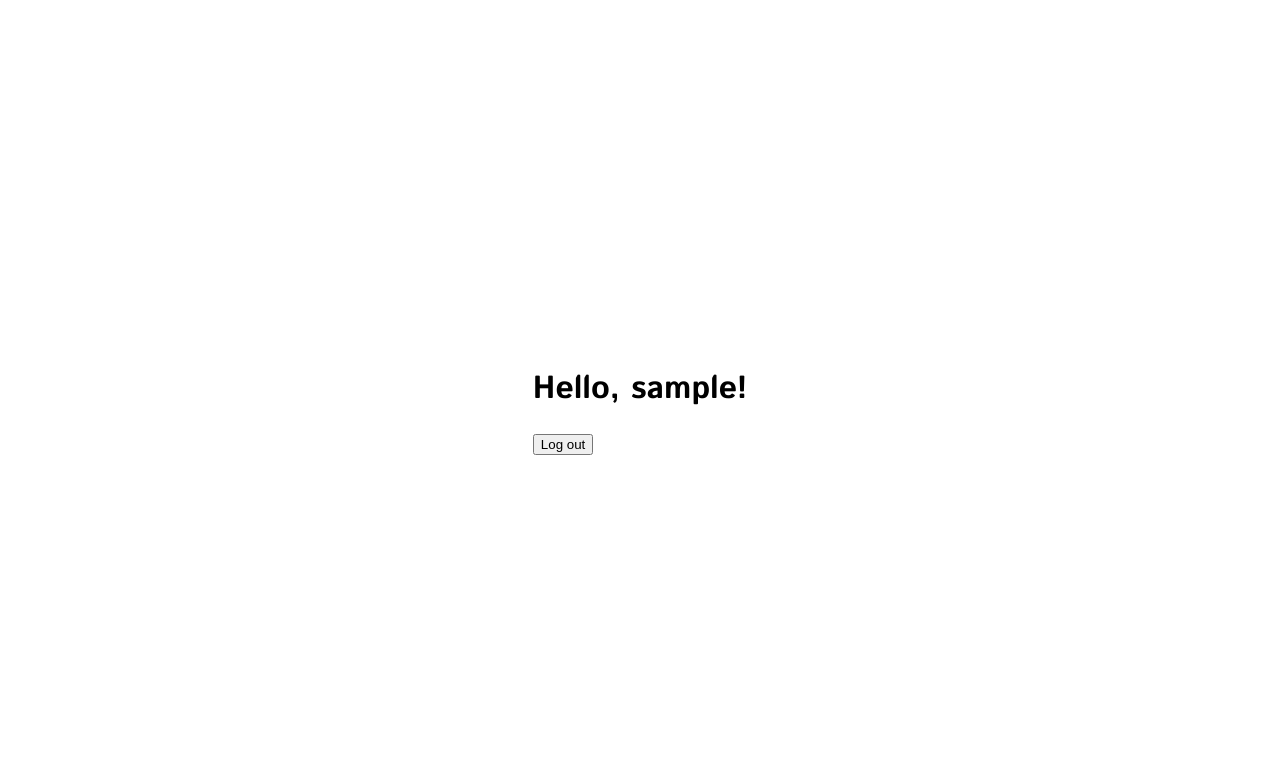
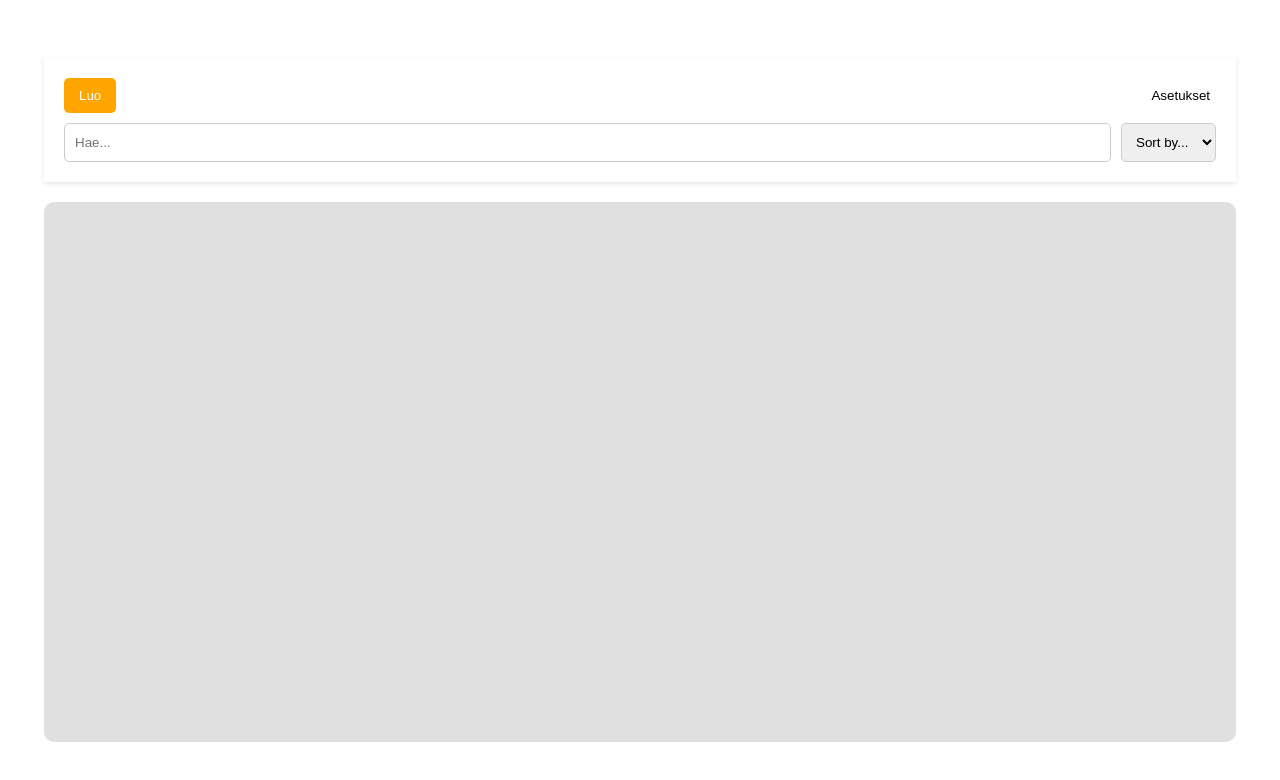
Before and after one commit to villerauta03/WebDevCourseProject, a React (Vite) app in the folder Bookshelf/frontend/: page /home in a window 1280 px wide. Shown: the top 780 px of the page. Built offline with nearby package versions, Linux system fonts and the light colour scheme; sample sign-in values are in the browser's storage.

Commit message:
homepage UI dev

```diff
--- /dev/null
+++ b/Bookshelf/frontend/src/BookItem.css
@@ -0,0 +1,24 @@
+.book-item {
+    width: 150px;
+    height: 200px;
+    background-color: white;
+    display: flex;
+    flex-direction: column;
+    align-items: center;
+    justify-content: center;
+    text-align: center;
+    margin: 10px;
+    border-radius: 10px;
+    box-shadow: 0 2px 5px rgba(0, 0, 0, 0.1);
+    padding: 10px;
+}
+.book-icon {
+    width: 80px;
+    height: 80px;
+    object-fit: cover;
+    margin-bottom: 5px;
+}
+.book-title {
+    font-size: 14px;
+    color: #333;
+}
--- /dev/null
+++ b/Bookshelf/frontend/src/BookItem.jsx
@@ -0,0 +1,14 @@
+// BookItem.jsx
+import React from "react";
+import "./BookItem.css"; // Optional for styling
+
+const BookItem = ({ icon, title }) => {
+    return (
+        <div className="book-item">
+            <img src={icon} alt="Book Icon" className="book-icon" />
+            <p className="book-title">{title}</p>
+        </div>
+    );
+};
+
+export default BookItem;
--- a/Bookshelf/frontend/src/Home.jsx
+++ b/Bookshelf/frontend/src/Home.jsx
@@ -1,15 +1,26 @@
 import React, { useState, useEffect } from "react";
 import { useNavigate } from "react-router-dom";
+import BookItem from "./BookItem"; // Import the BookItem component
+import "./Home.css";
 
 const HomePage = () => {
-    const navigate = useNavigate();  // For redirecting to login
-    const [message, setMessage] = useState(""); // We'll eventually display user data here
-    const [userEmail, setUserEmail] = useState(""); // For storing the user's email
+    const navigate = useNavigate();
+    const [userEmail, setUserEmail] = useState("");
+    const [books, setBooks] = useState([]); // Array to store books
 
     const handleLogout = () => {
-        localStorage.removeItem("token"); // Remove the token
+        localStorage.removeItem("token");
         localStorage.removeItem("username");
-        navigate("/login"); // Redirect to login
+        navigate("/login");
+    };
+
+    const addBook = () => {
+        const newBook = {
+            id: books.length + 1,
+            icon: "path/to/default-book-icon.jpg", // Placeholder icon
+            title: `Book ${books.length + 1}`, // Example title
+        };
+        setBooks([...books, newBook]); // Add the new book to the list
     };
 
     useEffect(() => {
@@ -26,8 +37,32 @@ const HomePage = () => {
 
     return (
         <div>
-            <h1>Hello, {userEmail ? userEmail : "User"}! </h1>
-            <button onClick={handleLogout}>Log out</button>
+            {/* Top Section */}
+            <div className="top-section">
+                <header className="header">
+                    <button className="create-button" onClick={addBook}>
+                        Luo
+                    </button>
+                    <button className="settings-button">Asetukset</button>
+                </header>
+                <div className="search-bar">
+                    <input type="text" className="search-input" placeholder="Hae..." />
+                    <select className="sort-dropdown">
+                        <option value="">Sort by...</option>
+                        <option value="name">Name</option>
+                        <option value="date">Date</option>
+                    </select>
+                </div>
+            </div>
+
+            {/* Gray Box */}
+            <div className="gray-box">
+                <main className="content">
+                    {books.map((book) => (
+                        <BookItem key={book.id} icon={book.icon} title={book.title} />
+                    ))}
+                </main>
+            </div>
         </div>
     );
 };
--- /dev/null
+++ b/Bookshelf/frontend/src/home.css
@@ -0,0 +1,96 @@
+body {
+    margin: 0; /* Remove default browser margins */
+    padding: 0;
+}
+
+.top-section {
+    width: 90vw; /* Full width of the browser */
+    background-color: white; /* Top-section background color */
+    padding: 20px;
+    box-shadow: 0px 2px 5px rgba(0, 0, 0, 0.1); /* Subtle shadow for separation */
+}
+
+.header {
+    display: flex;
+    justify-content: space-between;
+    align-items: center;
+    margin-bottom: 10px;
+}
+
+.create-button {
+    background-color: orange;
+    color: white;
+    border: none;
+    padding: 10px 15px;
+    border-radius: 5px;
+    cursor: pointer;
+}
+
+.settings-button {
+    background-color: transparent;
+    color: black;
+    border: none;
+    cursor: pointer;
+}
+
+.search-bar {
+    display: flex;
+    gap: 10px;
+}
+
+.search-input {
+    flex: 1;
+    padding: 10px;
+    border: 1px solid #ccc;
+    border-radius: 5px;
+}
+
+.sort-dropdown {
+    padding: 10px;
+    border: 1px solid #ccc;
+    border-radius: 5px;
+}
+
+.gray-box {
+    background-color: #e0e0e0; /* Light gray color */
+    width: 90vw; /* Full browser width */
+    height: 500px; /* Fix a height instead of min-height */
+    display: flex;
+    justify-content: center;
+    align-items: flex-start; /* So items start at the top */
+    margin-top: 20px; /* Space between top-section and gray box */
+    padding: 20px; /* Padding inside the gray box */
+    overflow-y: auto; /* Enable vertical scrolling */
+    overflow-x: hidden; /* No horizontal scroll */
+    border-radius: 10px; /* Optional: slight rounding */
+}
+
+
+.content {
+    display: grid;
+    grid-template-columns: repeat(auto-fill, minmax(250px, 1fr)); /* Grid system */
+    gap: 20px;
+    width: 100%; /* Fill parent */
+}
+
+
+
+.item {
+    display: flex;
+    flex-direction: column;
+    align-items: center;
+    text-align: center;
+}
+
+.thumbnail {
+    width: 150px;
+    height: 150px;
+    object-fit: cover;
+    border-radius: 10px;
+    margin-bottom: 10px;
+}
+
+.item-text {
+    font-size: 14px;
+    color: #333;
+}
```
